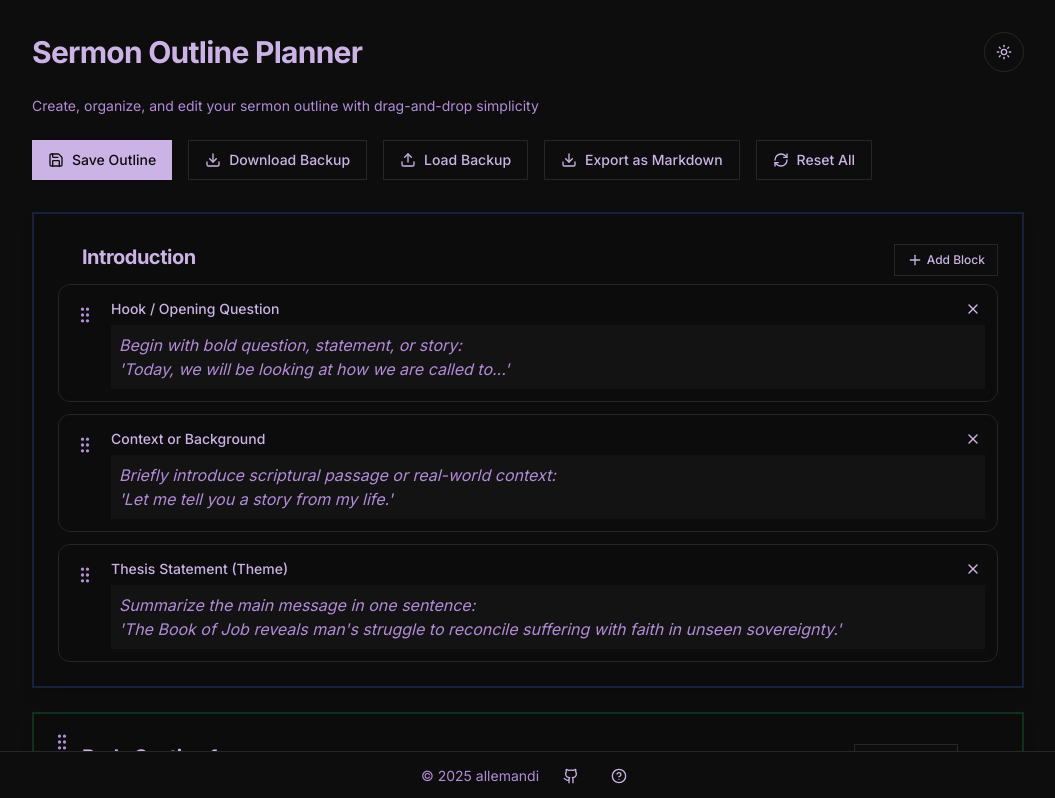
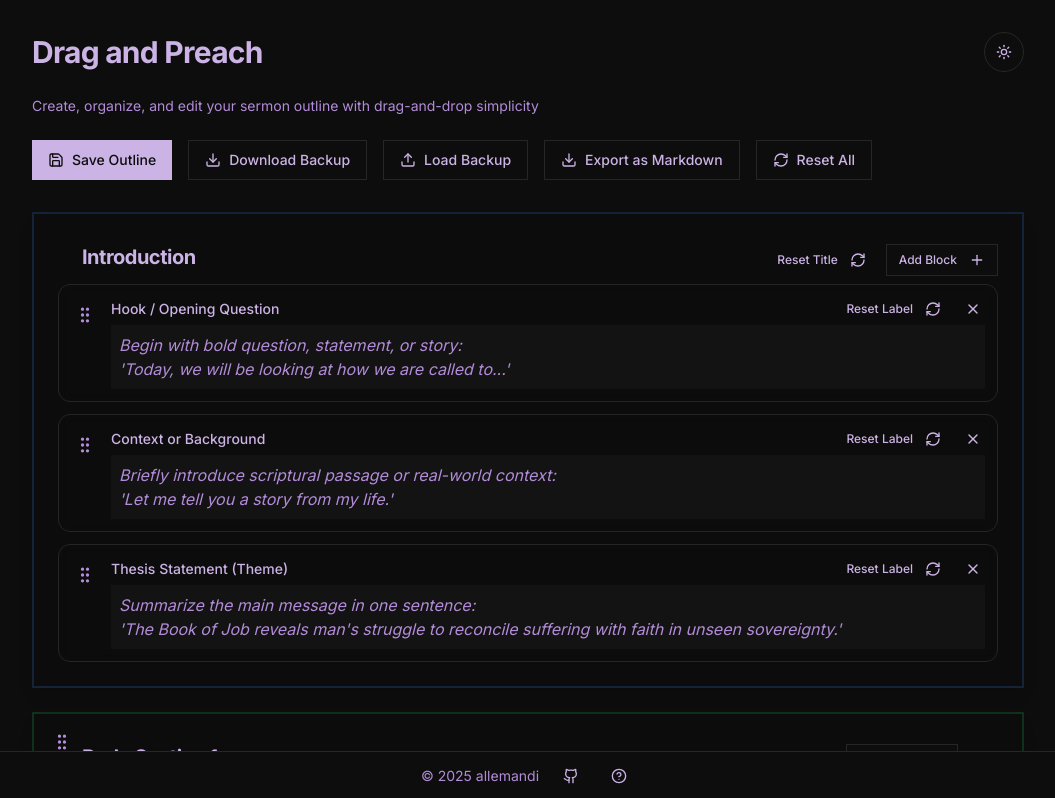
Before and after one commit to allemandi/drag-and-preach, a Next.js app: page / in a window 1280 px wide. Shown: the top 798 px of the page, without its empty margins (112-1167 px from the left). Built offline with nearby package versions, Linux system fonts and the light colour scheme.

Commit message:
reorganized mobile friendly label

```diff
--- a/app/page.tsx
+++ b/app/page.tsx
@@ -693,7 +693,7 @@ export default function SermonOutlinePlanner() {
     <div className="container mx-auto px-4 py-8 max-w-5xl">
       <header className="mb-8">
         <div className="flex justify-between items-center mb-6">
-          <h1 className="text-3xl font-bold">Sermon Outline Planner</h1>
+          <h1 className="text-3xl font-bold">Drag and Preach</h1>
           <Button variant="outline" size="icon" onClick={toggleTheme} className="rounded-full">
             {theme === "light" ? <Moon className="h-5 w-5" /> : <Sun className="h-5 w-5" />}
           </Button>
--- a/components/outline-block.tsx
+++ b/components/outline-block.tsx
@@ -111,7 +111,7 @@ export function OutlineBlock({
           tabIndex={0}
           aria-label="Drag to reorder block"
           role="button"
-          style={{touchAction: 'none'}}
+          style={{ touchAction: 'none' }}
         >
           <GripVertical className="h-5 w-5 text-muted-foreground" />
         </div>
@@ -120,7 +120,6 @@ export function OutlineBlock({
           <div className="flex items-center justify-between">
             <div className="flex items-center gap-2">
               {isEditingLabel ? (
-                <div className="flex items-center gap-2">
                 <Input
                   value={labelValue}
                   onChange={handleLabelChange}
@@ -129,17 +128,6 @@ export function OutlineBlock({
                   className="max-w-[200px] h-7 text-sm font-medium"
                   autoFocus
                 />
-                  <Button
-                    variant="ghost"
-                    size="icon"
-                    onClick={onResetLabel}
-                    className="h-6 w-6 rounded-full hover:bg-muted"
-                    title="Reset label to default"
-                  >
-                    <RefreshCw className="h-3 w-3" />
-                    <span className="sr-only">Reset label</span>
-                  </Button>
-                </div>
               ) : (
                 <label
                   className="text-sm font-medium text-foreground cursor-pointer"
@@ -150,14 +138,25 @@ export function OutlineBlock({
               )}
             </div>
 
-            <div className="flex items-center gap-2">
+            <div className="flex items-center gap-1 sm:gap-2">
+              <Button
+                variant="ghost"
+                size="sm"
+                onClick={(e) => {
+                  e.stopPropagation();
+                  onResetLabel();
+                }}
+                className="h-6 px-2 sm:px-3 text-xs hover:bg-muted"
+              >
+                <span className="hidden sm:inline">Reset Label</span>
+                <RefreshCw className="h-3 w-3 sm:ml-1" />
+              </Button>
               {showRemoveButton && (
                 <Button
                   variant="ghost"
                   size="icon"
                   onClick={onRemoveBlock}
                   className="h-6 w-6 rounded-full hover:bg-destructive/10 hover:text-destructive"
-                  title="Remove block"
                 >
                   <X className="h-3 w-3" />
                   <span className="sr-only">Remove block</span>
@@ -166,7 +165,7 @@ export function OutlineBlock({
             </div>
           </div>
 
-          <div className="min-h-[60px] w-full" style={{whiteSpace: 'pre-line'}} onClick={() => setIsEditing(true)}>
+          <div className="min-h-[60px] w-full" style={{ whiteSpace: 'pre-line' }} onClick={() => setIsEditing(true)}>
             {isEditing ? (
               <textarea
                 ref={textareaRef}
--- a/components/outline-section.tsx
+++ b/components/outline-section.tsx
@@ -71,10 +71,8 @@ export function OutlineSection({
   }
 
   const handleResetTitleClick = () => {
-    if (onResetTitle) {
-      onResetTitle(sectionIndex)
-      setIsEditingTitle(false) // Exit edit mode
-    }
+    onResetTitle(sectionIndex);
+    setIsEditingTitle(false);
   }
 
   return (
@@ -91,30 +89,39 @@ export function OutlineSection({
                 className="max-w-[200px] h-8 text-xl font-bold"
                 autoFocus
               />
-              <Button
-                variant="ghost"
-                size="icon"
-                onClick={handleResetTitleClick}
-                className="h-7 w-7 rounded-full hover:bg-muted"
-                title="Reset title to default"
-              >
-                <RefreshCw className="h-3.5 w-3.5" />
-                <span className="sr-only">Reset title</span>
-              </Button>
             </div>
           ) : (
-            <CardTitle className="text-xl font-bold cursor-pointer" onClick={() => setIsEditingTitle(true)}>
+            <CardTitle
+              className="text-xl font-bold cursor-pointer"
+              onClick={() => setIsEditingTitle(true)}
+            >
               {section.title}
             </CardTitle>
           )}
         </div>
 
-        <div className="flex items-center gap-2">
-          <Button variant="outline" size="sm" onClick={onAddBlock} className="h-8 text-xs flex items-center gap-1">
-            <Plus className="h-3.5 w-3.5" />
-            Add Block
+        <div className="flex items-center gap-1 sm:gap-2">
+          <Button
+            variant="ghost"
+            size="sm"
+            onClick={(e) => {
+              e.stopPropagation();
+              onResetTitle(sectionIndex);
+            }}
+            className="h-8 px-2 sm:px-3 text-xs hover:bg-muted"
+          >
+            <span className="hidden sm:inline">Reset Title</span>
+            <RefreshCw className="h-3.5 w-3.5 sm:ml-1" />
           </Button>
-
+          <Button
+    variant="outline"
+    size="sm"
+    onClick={onAddBlock}
+    className="h-8 px-2 sm:px-3 text-xs hover:bg-muted/50"
+  >
+    <span className="hidden sm:inline">Add Block</span>
+    <Plus className="h-3.5 w-3.5 sm:ml-1" />
+          </Button>
           {section.type === "body" && (
             <Button
               variant="ghost"
--- a/components/sortable-section.tsx
+++ b/components/sortable-section.tsx
@@ -34,7 +34,7 @@ export function SortableSection({ id, children }: SortableSectionProps) {
         tabIndex={0}
         aria-label="Drag to reorder section"
         role="button"
-        style={{touchAction: "none"}}
+        style={{ touchAction: "none" }}
       >
         <GripVertical className="h-5 w-5 text-muted-foreground" />
       </div>
```
Also changed, not shown: 1 other file (tests, documents, lock files or other folders). Lines whose indentation alone changed are shown as unchanged.
